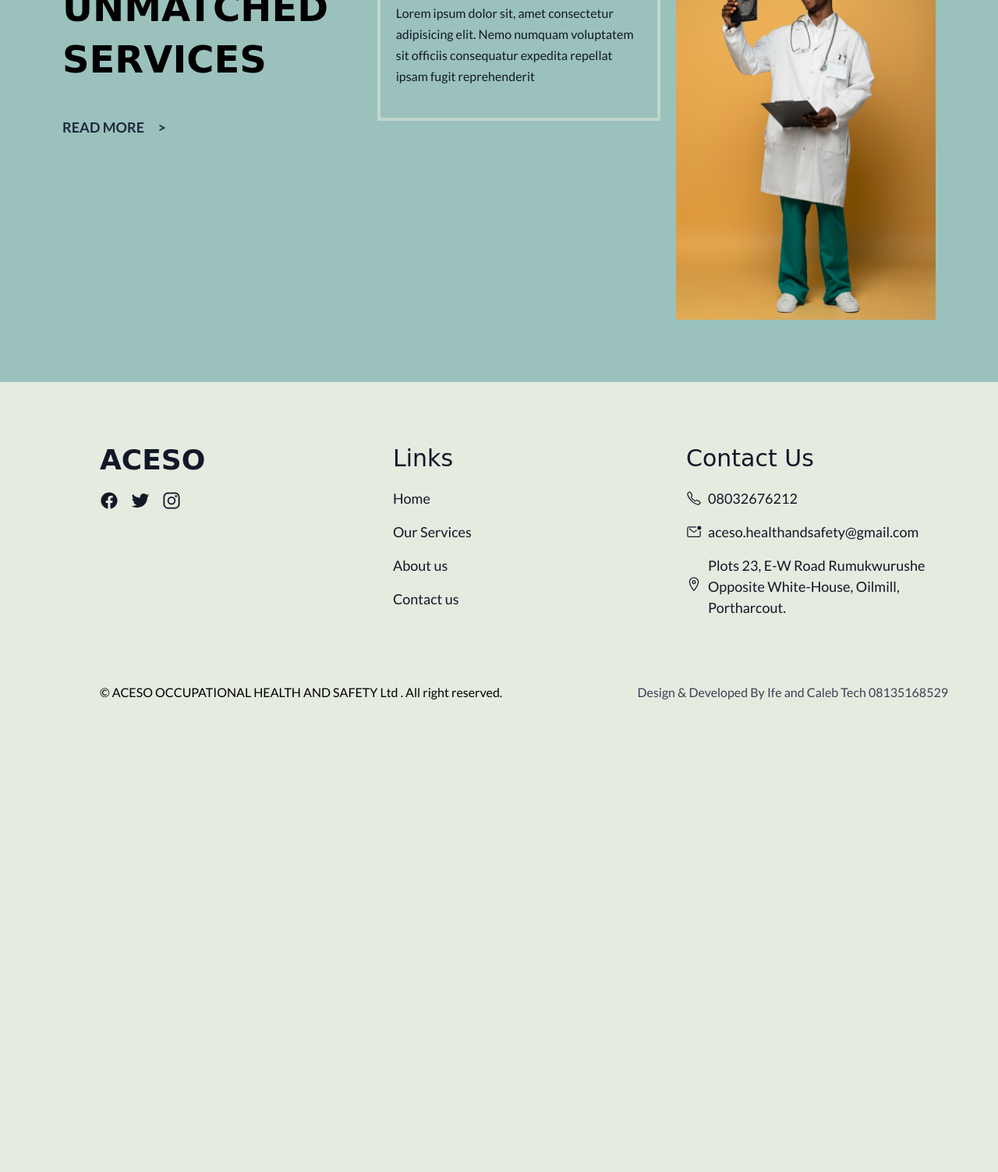
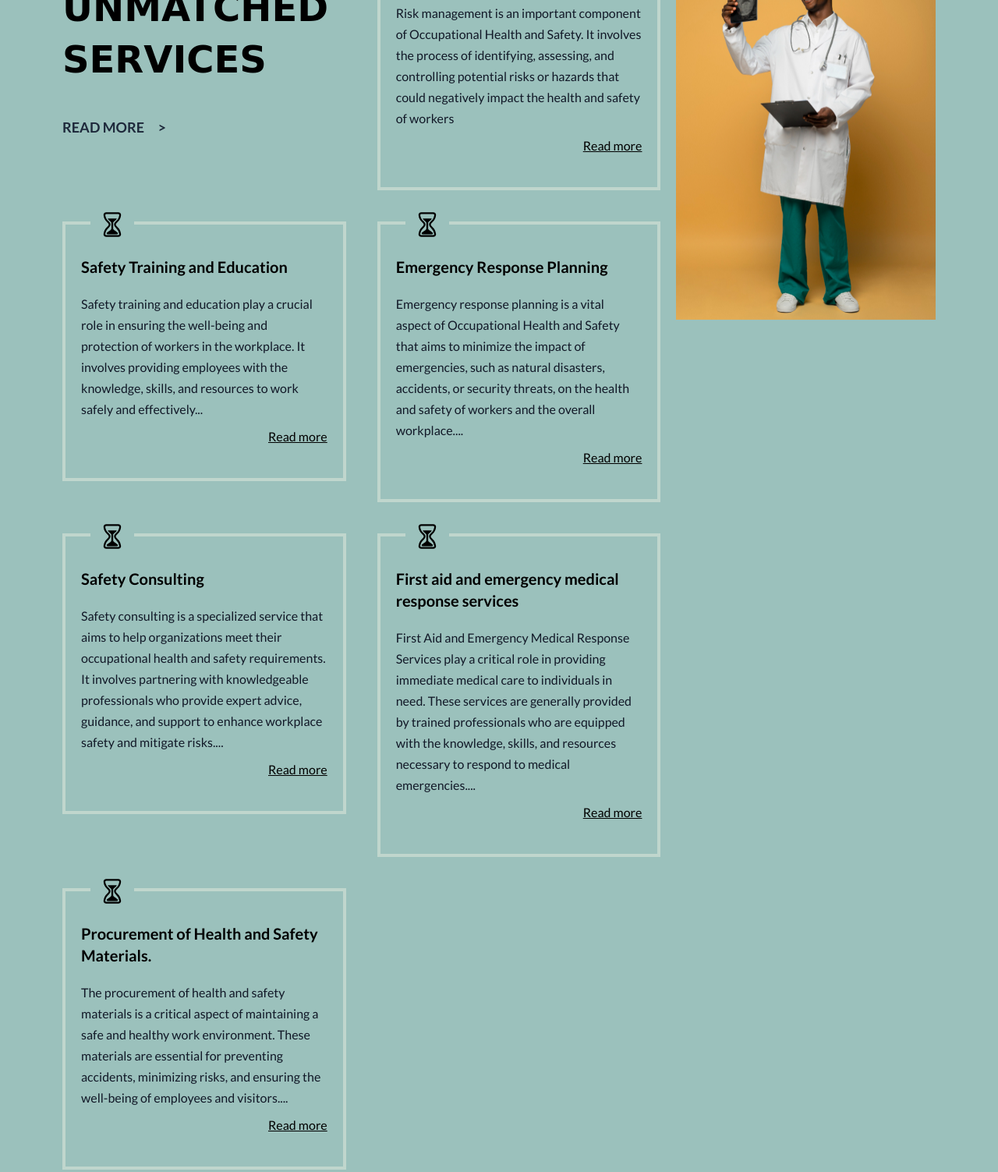
Before and after one commit to highfee/aceso-landing-page, a website built with Vite: page index.html in a window 1280 px wide. Shown: the part 1711-3214 px from the top of the page at 78% size. Before the commit the page ends 2692 px from the top, so only its background shows below. Built offline with nearby package versions, Linux system fonts and the light colour scheme; a web font is replaced by a local one.

Commit message:
added some content to the services page

```diff
--- a/index.html
+++ b/index.html
@@ -137,10 +137,115 @@
             </div>
             <p class="text-xl mb-5 font-bold">Risk Assessment</p>
             <p class="text-gray-900">
-              Lorem ipsum dolor sit, amet consectetur adipisicing elit. Nemo
-              numquam voluptatem sit officiis consequatur expedita repellat
-              ipsam fugit reprehenderit
+              Risk management is an important component of Occupational Health
+              and Safety. It involves the process of identifying, assessing, and
+              controlling potential risks or hazards that could negatively
+              impact the health and safety of workers
             </p>
+            <a href="./services.html" class="underline mt-2 block text-right"
+              >Read more</a
+            >
+          </div>
+          <div
+            class="py-10 px-5 border-one/50 border-4 hover:border-one relative h-fit"
+          >
+            <div
+              class="absolute left-8 h-14 aspect-square bg-two -top-7 flex justify-center items-center text-4xl"
+            >
+              <ion-icon name="hourglass-outline"></ion-icon>
+            </div>
+            <p class="text-xl mb-5 font-bold">Safety Training and Education</p>
+            <p class="text-gray-900">
+              Safety training and education play a crucial role in ensuring the
+              well-being and protection of workers in the workplace. It involves
+              providing employees with the knowledge, skills, and resources to
+              work safely and effectively...
+            </p>
+            <a href="./services.html" class="underline mt-2 block text-right"
+              >Read more</a
+            >
+          </div>
+          <div
+            class="py-10 px-5 border-one/50 border-4 hover:border-one relative h-fit"
+          >
+            <div
+              class="absolute left-8 h-14 aspect-square bg-two -top-7 flex justify-center items-center text-4xl"
+            >
+              <ion-icon name="hourglass-outline"></ion-icon>
+            </div>
+            <p class="text-xl mb-5 font-bold">Emergency Response Planning</p>
+            <p class="text-gray-900">
+              Emergency response planning is a vital aspect of Occupational
+              Health and Safety that aims to minimize the impact of emergencies,
+              such as natural disasters, accidents, or security threats, on the
+              health and safety of workers and the overall workplace....
+            </p>
+            <a href="./services.html" class="underline mt-2 block text-right"
+              >Read more</a
+            >
+          </div>
+          <div
+            class="py-10 px-5 border-one/50 border-4 hover:border-one relative h-fit"
+          >
+            <div
+              class="absolute left-8 h-14 aspect-square bg-two -top-7 flex justify-center items-center text-4xl"
+            >
+              <ion-icon name="hourglass-outline"></ion-icon>
+            </div>
+            <p class="text-xl mb-5 font-bold">Safety Consulting</p>
+            <p class="text-gray-900">
+              Safety consulting is a specialized service that aims to help
+              organizations meet their occupational health and safety
+              requirements. It involves partnering with knowledgeable
+              professionals who provide expert advice, guidance, and support to
+              enhance workplace safety and mitigate risks....
+            </p>
+            <a href="./services.html" class="underline mt-2 block text-right"
+              >Read more</a
+            >
+          </div>
+          <div
+            class="py-10 px-5 border-one/50 border-4 hover:border-one relative h-fit"
+          >
+            <div
+              class="absolute left-8 h-14 aspect-square bg-two -top-7 flex justify-center items-center text-4xl"
+            >
+              <ion-icon name="hourglass-outline"></ion-icon>
+            </div>
+            <p class="text-xl mb-5 font-bold">
+              First aid and emergency medical response services
+            </p>
+            <p class="text-gray-900">
+              First Aid and Emergency Medical Response Services play a critical
+              role in providing immediate medical care to individuals in need.
+              These services are generally provided by trained professionals who
+              are equipped with the knowledge, skills, and resources necessary
+              to respond to medical emergencies....
+            </p>
+            <a href="./services.html" class="underline mt-2 block text-right"
+              >Read more</a
+            >
+          </div>
+          <div
+            class="py-10 px-5 border-one/50 border-4 hover:border-one relative h-fit"
+          >
+            <div
+              class="absolute left-8 h-14 aspect-square bg-two -top-7 flex justify-center items-center text-4xl"
+            >
+              <ion-icon name="hourglass-outline"></ion-icon>
+            </div>
+            <p class="text-xl mb-5 font-bold">
+              Procurement of Health and Safety Materials.
+            </p>
+            <p class="text-gray-900">
+              The procurement of health and safety materials is a critical
+              aspect of maintaining a safe and healthy work environment. These
+              materials are essential for preventing accidents, minimizing
+              risks, and ensuring the well-being of employees and visitors....
+            </p>
+            <a href="./services.html" class="underline mt-2 block text-right"
+              >Read more</a
+            >
           </div>
         </div>
         <div class="hidden md:block">
```
